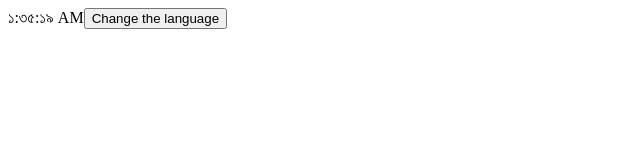
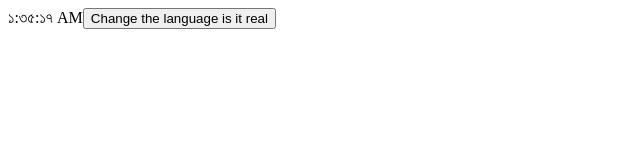
Before and after one commit to omorsultan/react-learn-with-summit, a React (Vite) app: page / in a window 1280 px wide. Shown: the top 160 px of the page, without its empty margins (0-640 px from the left). Built offline with nearby package versions, Linux system fonts and the light colour scheme.

Commit message:
module . separte into two file

```diff
--- /dev/null
+++ b/src/components/Button.jsx
@@ -0,0 +1,18 @@
+import React from 'react'
+
+class Button extends React.Component{
+
+
+
+  render(){
+    const {change} = this.props;
+    return (
+        <button type="button" onClick={()=>{change()}}>
+          Change the language is it real
+        </button>
+    )
+  }
+
+}
+
+export default Button;
--- a/src/components/Clock.jsx
+++ b/src/components/Clock.jsx
@@ -1,4 +1,5 @@
 import React from 'react'
+import Button from './Button.jsx'
 
 class Clock extends React.Component {
 
@@ -34,9 +35,9 @@ class Clock extends React.Component {
       <>
         {date.toLocaleTimeString(locale)}
 
-        <button type="button" onClick={this.handleClick}>
-          Change the language
-        </button>
+        <Button change={this.handleClick}>
+          click here or fake
+        </Button>
       </>
     )
   }
```
